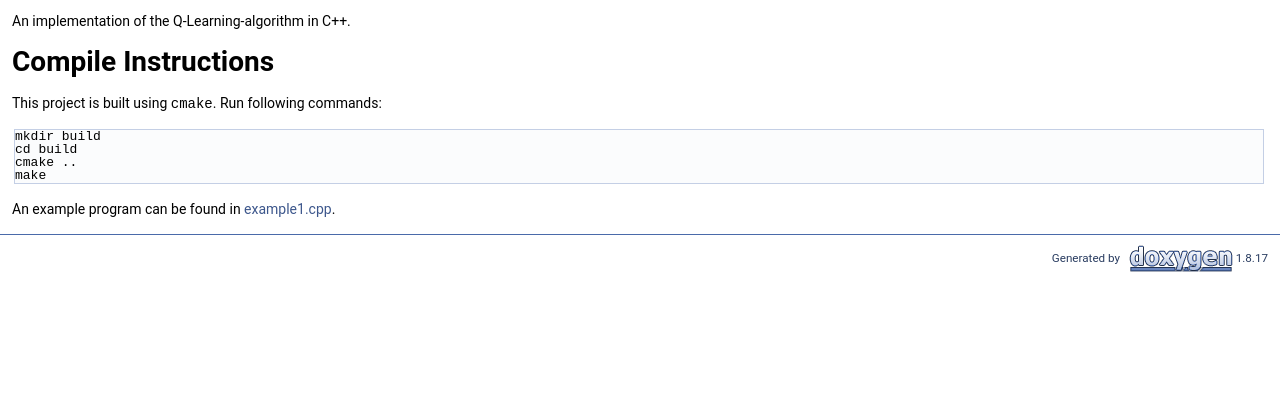
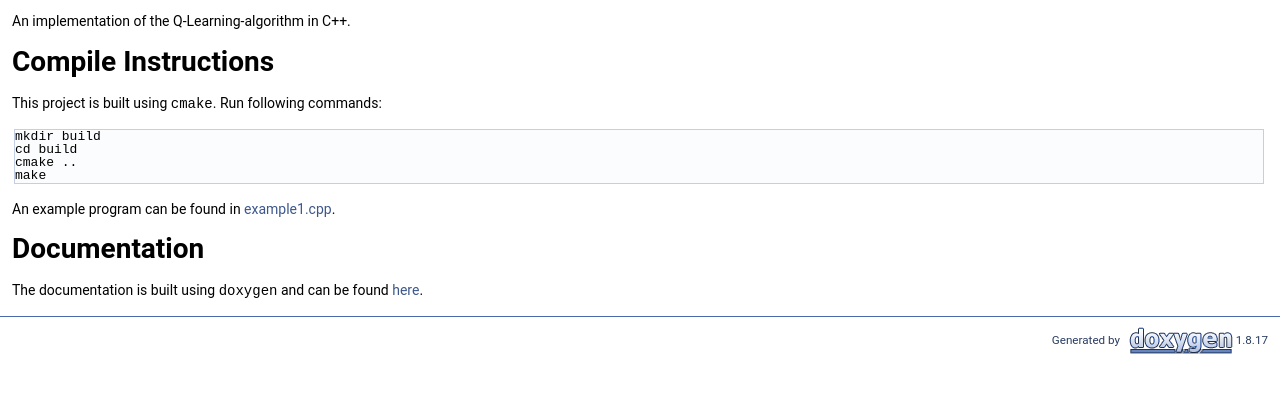
Before and after one commit to maede97/QLearning, a plain HTML site: page docs/index.html in a window 1280 px wide. Shown: the part 173-566 px from the top of the page. Drawn offline with Linux system fonts and the light colour scheme.

Commit message:
Add documentation section to readme

```diff
--- a/docs/index.html
+++ b/docs/index.html
@@ -73,7 +73,10 @@ Compile Instructions</h1>
 <div class="line">cd build</div>
 <div class="line">cmake ..</div>
 <div class="line">make</div>
-</div><!-- fragment --><p>An example program can be found in <a href="https://github.com/maede97/QLearning/blob/master/examples/example1.cpp">example1.cpp</a>. </p>
+</div><!-- fragment --><p>An example program can be found in <a href="https://github.com/maede97/QLearning/blob/master/examples/example1.cpp">example1.cpp</a>.</p>
+<h1><a class="anchor" id="autotoc_md2"></a>
+Documentation</h1>
+<p>The documentation is built using <code>doxygen</code> and can be found <a href="https://maede97.github.io/QLearning">here</a>. </p>
 </div></div><!-- PageDoc -->
 </div><!-- contents -->
 <!-- start footer part -->
```
Also changed, not shown: 1 other file.
